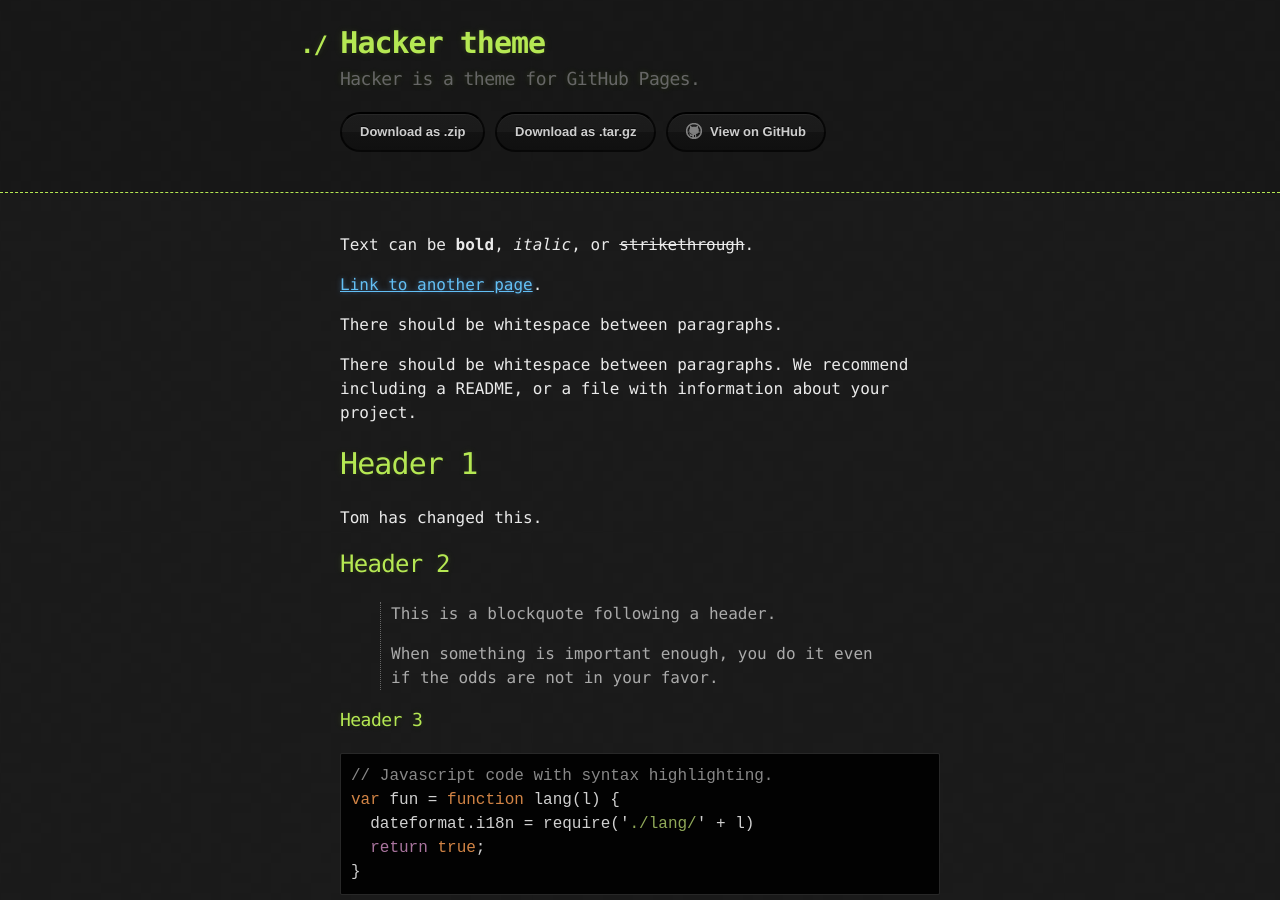
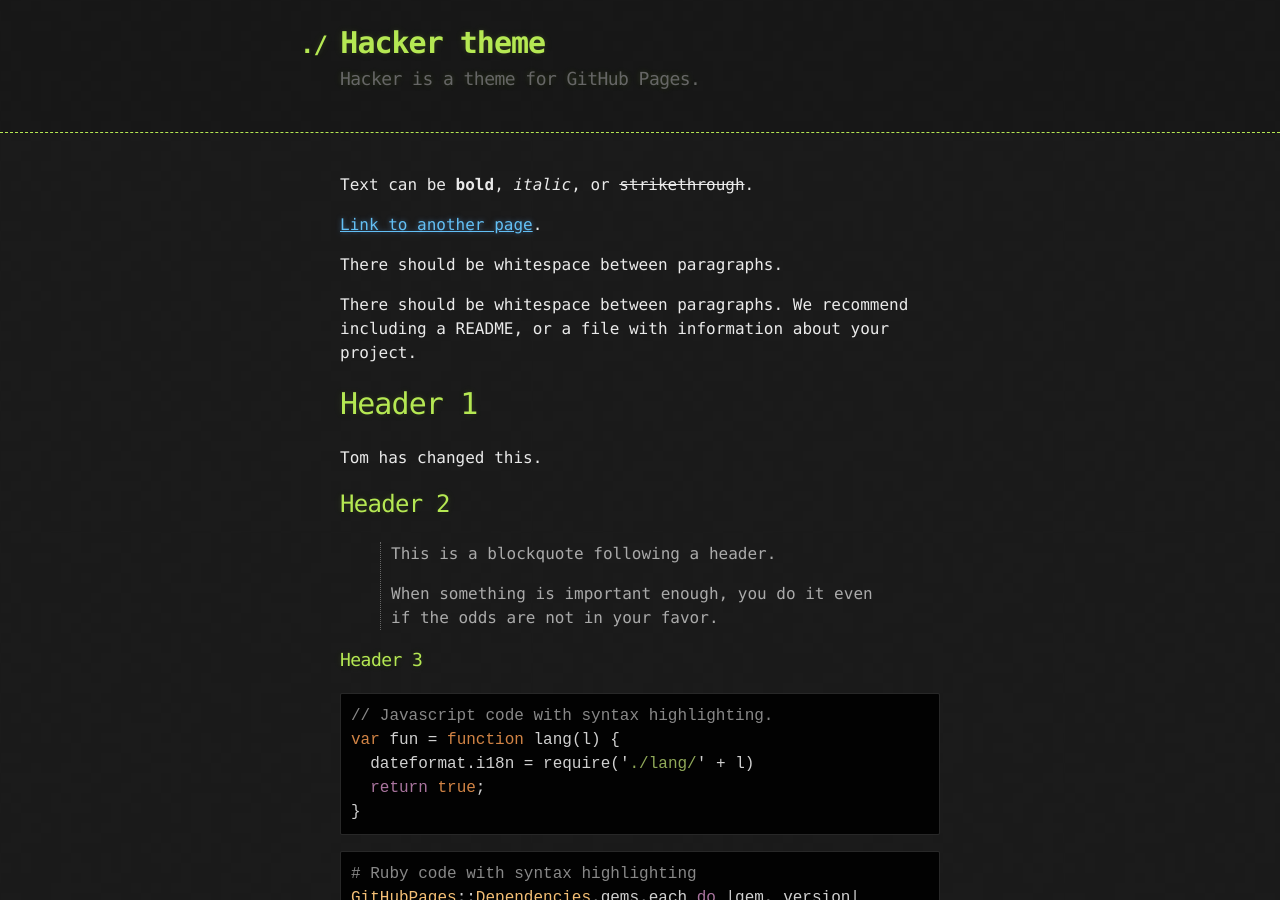
Before and after one commit to Flobb212/www.peloozoid.co.uk, a Jekyll site: the page built from index.md, in a window 1280 px wide and 900 px high. Built offline with Jekyll 4.4.1, drawn with Linux system fonts in a browser that asks for light colours.

Commit message:
removed downloads
took out download links

```diff
--- a/_layouts/default.html
+++ b/_layouts/default.html
@@ -16,12 +16,7 @@
         <h1>{{ site.title | default: site.github.repository_name }}</h1>
         <h2>{{ site.description | default: site.github.project_tagline }}</h2>
 
-        <section id="downloads">
-          {% if site.show_downloads %}
-            <a href="{{ site.github.zip_url }}" class="btn">Download as .zip</a>
-            <a href="{{ site.github.tar_url }}" class="btn">Download as .tar.gz</a>
-          {% endif %}
-          <a href="{{ site.github.repository_url }}" class="btn btn-github"><span class="icon"></span>View on GitHub</a>
+
         </section>
       </div>
     </header>
```
